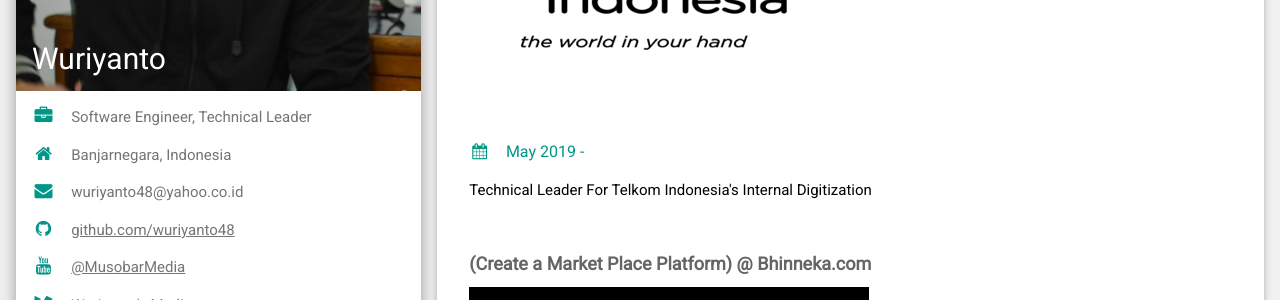
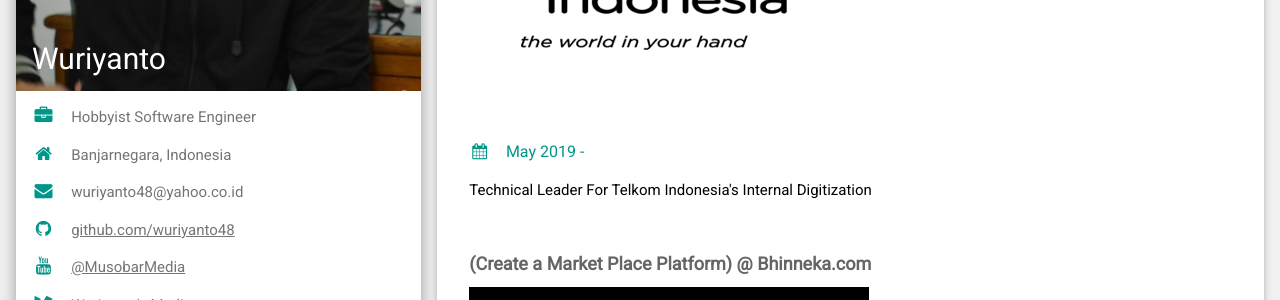
Before and after one commit to wuriyanto48/wuriyanto48.github.io, a Jekyll site: the page about/index.html, which Jekyll copies as it is, in a window 1280 px wide and 900 px high. Shown: the part 330-630 px from the top of the window. Built offline with Jekyll 4.4.1, drawn with Linux system fonts in a browser that asks for light colours.

Commit message:
update about, change title

```diff
--- a/about/index.html
+++ b/about/index.html
@@ -55,7 +55,7 @@
           </div>
         </div>
         <div class="w3-container">
-          <p><i class="fa fa-briefcase fa-fw w3-margin-right w3-large w3-text-teal"></i>Software Engineer, Technical Leader</p>
+          <p><i class="fa fa-briefcase fa-fw w3-margin-right w3-large w3-text-teal"></i>Hobbyist Software Engineer</p>
           <p><i class="fa fa-home fa-fw w3-margin-right w3-large w3-text-teal"></i>Banjarnegara, Indonesia</p>
           <p><i class="fa fa-envelope fa-fw w3-margin-right w3-large w3-text-teal"></i>wuriyanto48@yahoo.co.id</p>
           <p><i class="fa fa-github fa-fw w3-margin-right w3-large w3-text-teal"></i><a href="https://github.com/wuriyanto48">github.com/wuriyanto48</a></p>
```
